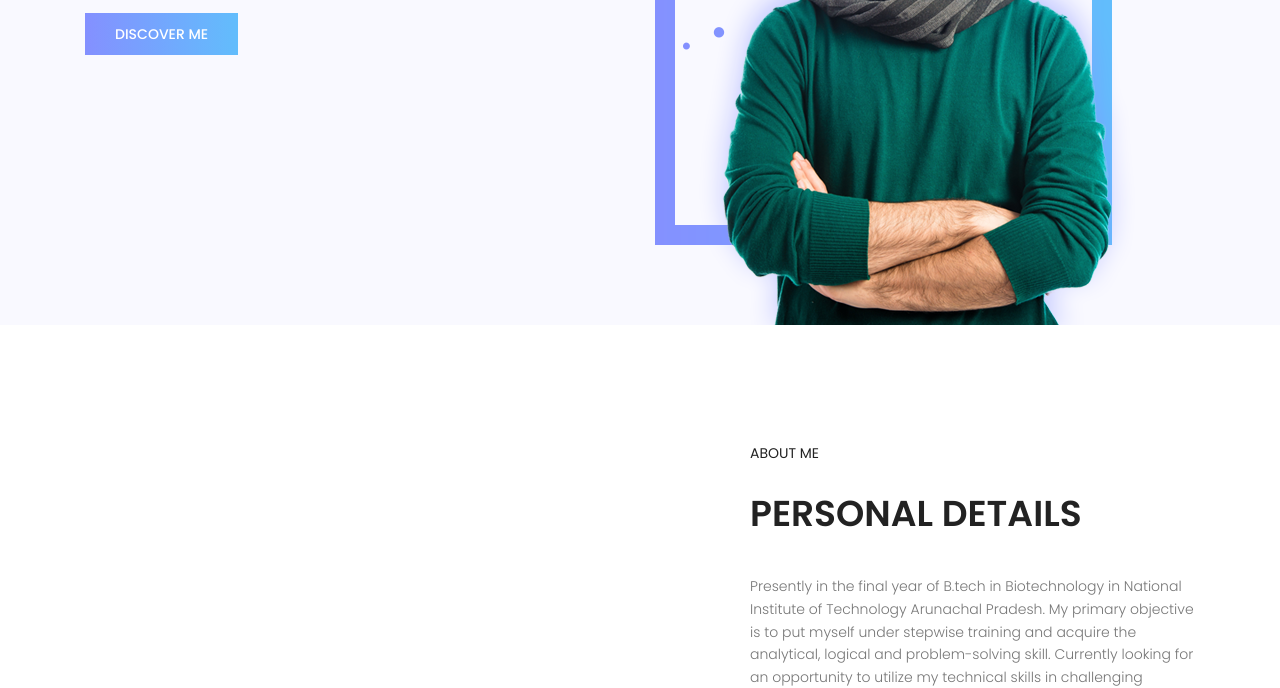
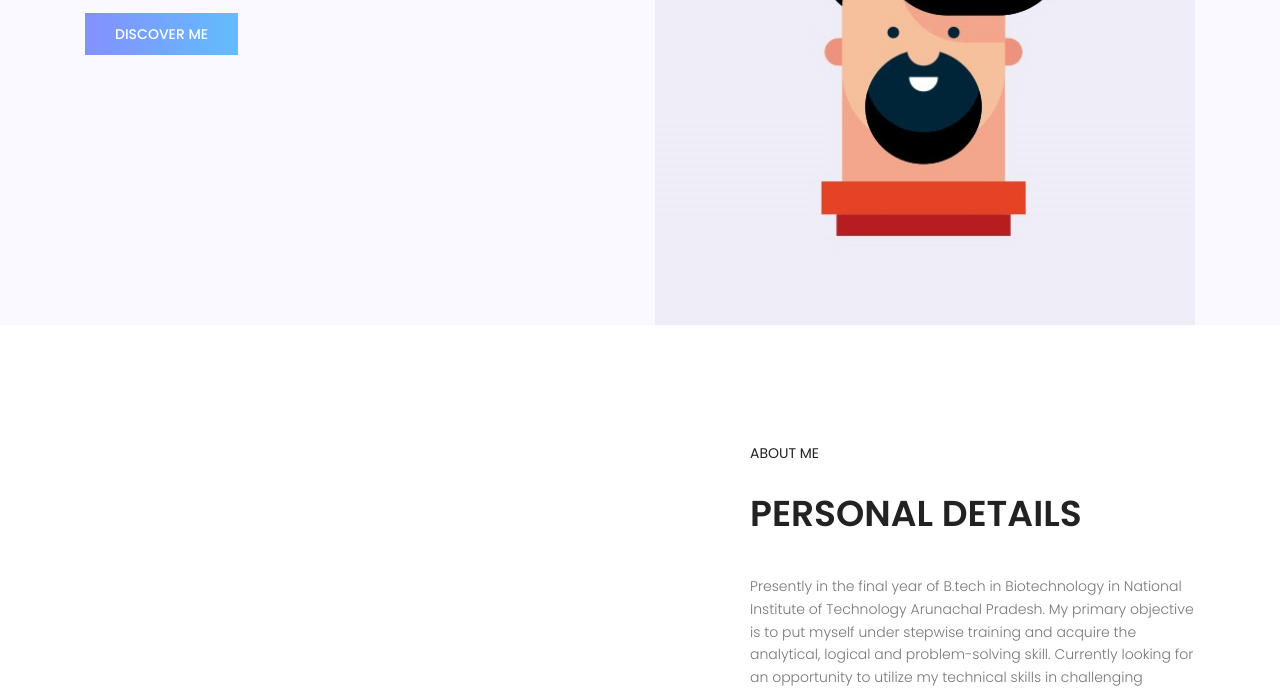
Before and after one commit to vnykdfd/vnykdfd, a plain HTML site: page index.html in a window 1280 px wide. Shown: the part 425-1113 px from the top of the page. Drawn offline with nearby package versions, Linux system fonts and the light colour scheme; some packages are replaced by stand-ins of ours.

Commit message:
final commit

```diff
--- a/index.html
+++ b/index.html
@@ -60,7 +60,7 @@
 							<a href="about.html" class="primary-btn text-uppercase">Discover Me</a>
 						</div>
 						<div class="col-lg-6 col-md-6 banner-right d-flex align-self-end">
-							<img class="img-fluid" src="img/hero-img.png" alt="">
+							<img class="img-fluid" src="img/char%20des.jpg" alt="">
 						</div>
 					</div>
 				</div>
```
Also changed, not shown: img/about-img.png (deleted), img/char des.jpg (added), img/hero-img.png (deleted), img/p19.JPG (deleted), img/p20.JPG (deleted).
